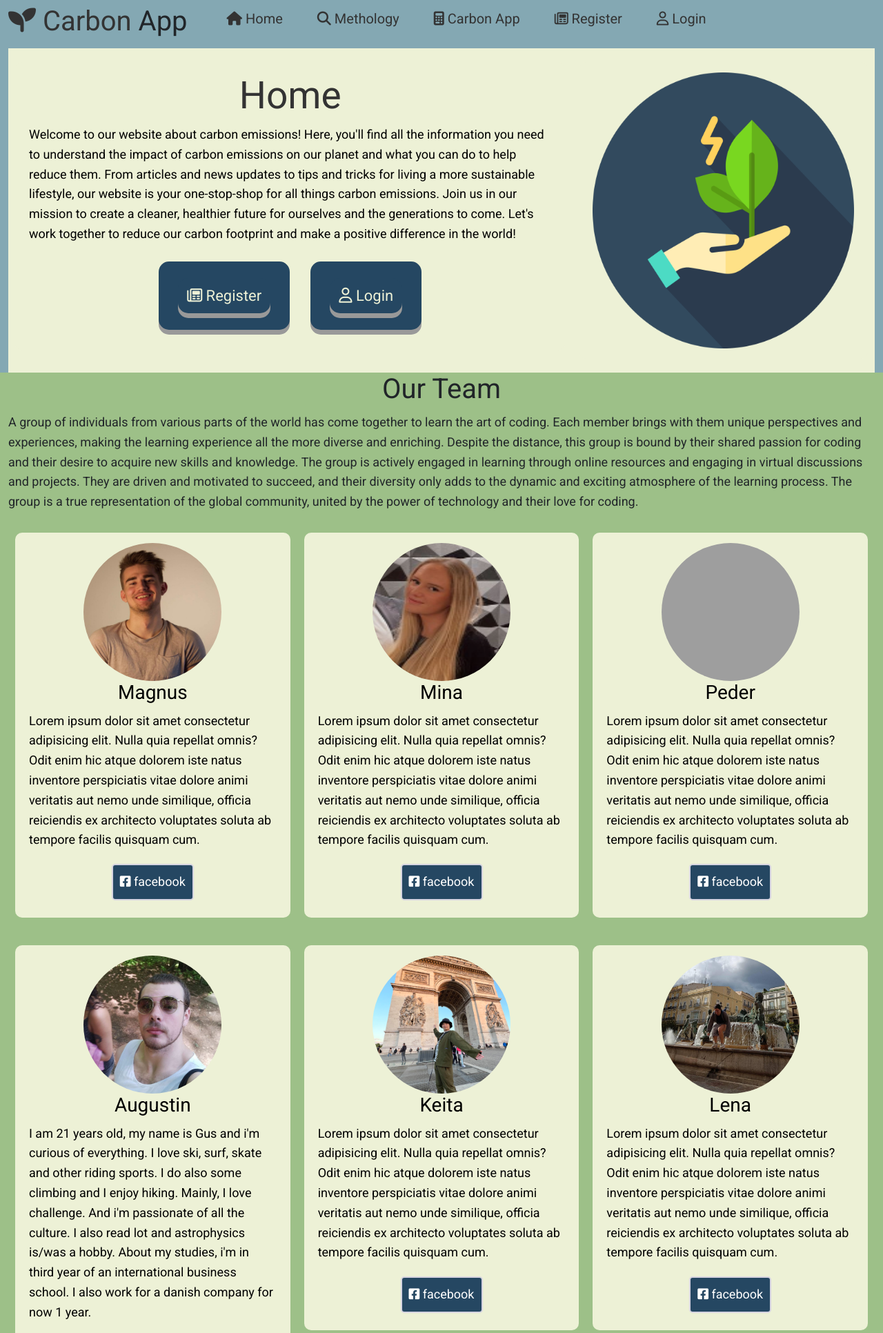
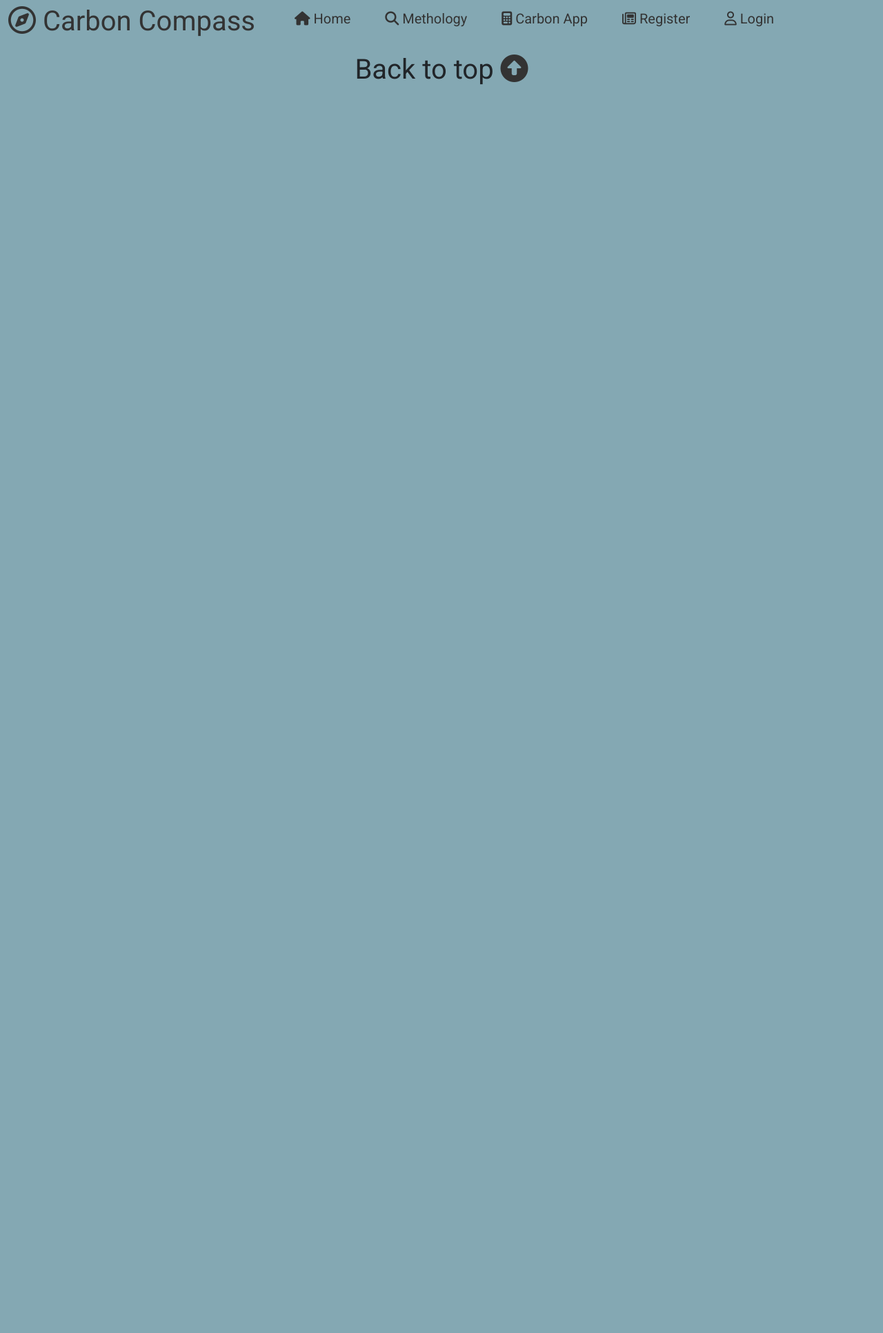
Before and after one commit to PederEP/Carbon_App, a Flask app: page / in a window 1280 px wide. Shown: the top 1932 px of the page at 69% size. After the commit the page ends 123 px from the top, so only its background shows below. Run offline with Flask 2, Linux system fonts and the light colour scheme; some libraries are stand-ins or nearby versions; grey boxes are pictures that could not be loaded.

Commit message:
Update home.html

```diff
--- a/capp/templates/home.html
+++ b/capp/templates/home.html
@@ -1,158 +1,113 @@
-{% extends "layout.html" %}
-{% block content %}
+<!DOCTYPE html>
+<html>
+    <head>
+      <!-- Font Awesome code -->
+      <link rel="stylesheet" href="https://cdnjs.cloudflare.com/ajax/libs/font-awesome/6.2.1/css/all.min.css" integrity="sha512-MV7K8+y+gLIBoVD59lQIYicR65iaqukzvf/nwasF0nqhPay5w/9lJmVM2hMDcnK1OnMGCdVK+iQrJ7lzPJQd1w==" crossorigin="anonymous" referrerpolicy="no-referrer" />
 
-<!-- Header -->
-<section class="section_header_home">
-  <div class="container">
+      <!--Import the Bootstrap CSS file:-->
+      <link
+      href="https://cdn.jsdelivr.net/npm/bootstrap@5.0.1/dist/css/bootstrap.min.css"
+      rel="stylesheet"
+      integrity="sha384-+0n0xVW2eSR5OomGNYDnhzAbDsOXxcvSN1TPprVMTNDbiYZCxYbOOl7+AMvyTG2x"
+      crossorigin="anonymous"
+      />
+      <link
+        rel="stylesheet"
+        href="https://cdn.jsdelivr.net/npm/bootstrap-icons@1.3.0/font/bootstrap-icons.css"
+      />
 
-    <div class="header_home">
-      <div class="box">
-        {% with messages = get_flashed_messages(with_categories=true) %}
-            {% if messages %}
-                {% for category, message in messages %}
-                    <div class="alert alert-{{ category }}">
-                        {{ message }}
-                    </div>
-                {% endfor %}
-            {% endif %}
-        {% endwith %}
-        <h1 style="font-size:55px;"><span class="text-logo"> Home</span></h1>
-        <p style="text-align:left;">
-          Welcome to our website about carbon emissions! Here, you'll find all the information you need to understand the impact of carbon emissions on our planet and what you can do to help reduce them. From articles and news updates to tips and tricks for living a more sustainable lifestyle, our website is your one-stop-shop for all things carbon emissions. Join us in our mission to create a cleaner, healthier future for ourselves and the generations to come. Let's work together to reduce our carbon footprint and make a positive difference in the world!        </p>
-        <div class="container_buttons_links_header_home">
-          <div class="btn">
-              <a href="{{url_for('users.register')}}" class="btn btn-primary btn-lg mr-2", style="background-color:#254762;"><i class="fa-regular fa-newspaper"></i> Register</a>
+      <!-- Matjax -->
+      <script src="https://polyfill.io/v3/polyfill.min.js?features=es6"></script>
+      <script id="MathJax-script" async src="https://cdn.jsdelivr.net/npm/mathjax@3/es5/tex-mml-chtml.js"></script>
+
+
+      <!-- CSS code -->
+      <link rel="stylesheet" type="text/css" href="{{ url_for('static', filename='layout.css') }}">
+      <link rel="stylesheet" type="text/css" href="{{ url_for('static', filename='home.css') }}">
+      <link rel="stylesheet" type="text/css" href="{{ url_for('static', filename='methodology.css') }}">
+      <link rel="stylesheet" type="text/css" href="{{ url_for('static', filename='carbon_app.css') }}">
+
+      <!-- Global CSS for define color and adopt it for all part of App -->
+      <style>
+        /* If you want to use colors write like this -> background-color: var(--main-bg-color); */
+        :root{
+          --main-background-color: #edf1d6;
+          --second-background-color: #9dc088;
+          --main-primary-color: #f7bd4e;
+          --main-header-color: #84a8b3;
+          --main-spare-color: #254762;
+          --main-text-color: #40513B;
+        }
+      </style>
+
+      <!-- To activate media queries in devices -->
+      <meta name="viewport" content="user-scalable=yes, width=device-width, initial-scale=1">
+
+        {% if title %}
+            <title>{{ title }}</title>
+        {% else %}
+            <title>home</title>
+        {% endif %}
+
+    </head>
+    <body>
+        <section class="section_carbon_app_navbar">
+          <div class="container">
+            <div class="carbon_app_navbar">
+              <h1 class="logo">
+                <span class="text-logo"><i class="fa-regular fa-compass"></i> Carbon Compass</span>
+              </h1>
+              <nav>
+                <ul>
+                    </li>
+                    <li>
+                        <a href="{{url_for('home.home_home')}}"><i class="fa-solid fa-house"></i> Home</a>
+                    </li>
+                    <li>
+                        <a href="{{url_for('methodology.methodology_home')}}"><i class="fa-solid fa-magnifying-glass"></i> Methology</a>
+                    </li>
+                    <li>
+                        <a href="{{url_for('carbon_app.carbon_app_home')}}"><i class="fa-solid fa-calculator"></i> Carbon App</a>
+                    </li>
+                    <li>
+                      <a href="{{url_for('users.register')}}"><i class="fa-regular fa-newspaper"></i> Register</a>
+                    </li>
+                    <li>
+                      <a href="{{url_for('users.login')}}"><i class="fa-regular fa-user"></i> Login</a>
+                </ul>
+              </nav>
+            </div>
           </div>
-          <div class="btn">
-              <a href="{{url_for('users.login')}}" class="btn btn-primary btn-lg mr-2", style="background-color:#254762;"> <i class="fa-regular fa-user"></i> Login</a>
+        </section>
+
+        {% block content %} {% endblock %}
+
+        <section class="section_footer">
+          <div class="container">
+            <div class="footer">
+              <h1>
+                Back to top
+                <a href="#">
+                  <i class="fa-solid fa-circle-up" style="color: #333"></i>
+                </a>
+              </h1>
+            </div>
           </div>
-        </div>
-      </div>
-      <div class="box">
-        <img
-          src="{{url_for('static', filename='icons/save-energy-svgrepo-com.png')}}"
-          width="280"
-          height="400"
-          alt=""/>
-      </div>
-    </div>
+        </section>
 
-  </div>
-</section>
+        <!-- Bootstrap -->
+        <!-- Question Accordion -->
+        <script
+          src="https://cdn.jsdelivr.net/npm/bootstrap@5.0.1/dist/js/bootstrap.bundle.min.js"
+          integrity="sha384-gtEjrD/SeCtmISkJkNUaaKMoLD0//ElJ19smozuHV6z3Iehds+3Ulb9Bn9Plx0x4"
+          crossorigin="anonymous"
+        ></script>
 
-<!-- Developers -->
-<section class="section_developers">
-  <div class="container">
+        <!-- Optional JavaScript -->
+        <!-- jQuery first, then Popper.js, then Bootstrap JS -->
+        <script src="https://code.jquery.com/jquery-3.3.1.slim.min.js" integrity="sha384-q8i/X+965DzO0rT7abK41JStQIAqVgRVzpbzo5smXKp4YfRvH+8abtTE1Pi6jizo" crossorigin="anonymous"></script>
+        <script src="https://cdnjs.cloudflare.com/ajax/libs/popper.js/1.14.7/umd/popper.min.js" integrity="sha384-UO2eT0CpHqdSJQ6hJty5KVphtPhzWj9WO1clHTMGa3JDZwrnQq4sF86dIHNDz0W1" crossorigin="anonymous"></script>
+        <script src="https://stackpath.bootstrapcdn.com/bootstrap/4.3.1/js/bootstrap.min.js" integrity="sha384-JjSmVgyd0p3pXB1rRibZUAYoIIy6OrQ6VrjIEaFf/nJGzIxFDsf4x0xIM+B07jRM" crossorigin="anonymous"></script>
 
-    <div class="developers" style="display:block;">
-      <h1 style="text-align:center;"> Our Team</h1>
-      <p>
-        A group of individuals from various parts of the world has come together to learn the art of coding. Each member brings with them unique perspectives and experiences, making the learning experience all the more diverse and enriching. Despite the distance, this group is bound by their shared passion for coding and their desire to acquire new skills and knowledge. The group is actively engaged in learning through online resources and engaging in virtual discussions and projects. They are driven and motivated to succeed, and their diversity only adds to the dynamic and exciting atmosphere of the learning process. The group is a true representation of the global community, united by the power of technology and their love for coding.
-      </p>
-    </div>
-
-    <div class="developers">
-        <div class="box">
-          <img
-          src="{{url_for('static', filename='icons/magnus.jpg')}}"
-          width="200"
-          height="200"
-          alt=""style="border-radius: 50%; width:200px;">
-          <h3>Magnus</h3>
-          <p>  Lorem ipsum dolor sit amet consectetur adipisicing elit. Nulla quia repellat omnis? Odit enim hic atque dolorem iste natus inventore perspiciatis vitae dolore animi veritatis aut nemo unde similique, officia reiciendis ex architecto voluptates soluta ab tempore facilis quisquam cum.
-          </p>
-          <div class="section_container_buttons_developers">
-            <a class="btn_developers" href="https://www.linkedin.com/feed/"  target="_blank"><i class="fa-brands fa-square-facebook"></i> facebook</a>
-          </div>
-        </div>
-        <div class="box">
-          <img
-          src="{{url_for('static', filename='icons/mina.png')}}"
-          width="200"
-          height="200"
-          alt=""style="border-radius: 50%; width:200px;">
-          <h3>Mina</h3>
-          <p>  Lorem ipsum dolor sit amet consectetur adipisicing elit. Nulla quia repellat omnis? Odit enim hic atque dolorem iste natus inventore perspiciatis vitae dolore animi veritatis aut nemo unde similique, officia reiciendis ex architecto voluptates soluta ab tempore facilis quisquam cum.
-          </p>
-          <div class="section_container_buttons_developers">
-            <a class="btn_developers" href="https://www.facebook.com/profile.php?id=100009930134831"  target="_blank"><i class="fa-brands fa-square-facebook"></i> facebook</a>
-          </div>
-        </div>
-        <div class="box">
-          <img
-          src="{{url_for('static', filename='icons/peder.jpg')}}"
-          width="200"
-          height="200"
-          alt=""style="border-radius: 50%; width:200px;">
-          <h3>Peder</h3>
-          <p>  Lorem ipsum dolor sit amet consectetur adipisicing elit. Nulla quia repellat omnis? Odit enim hic atque dolorem iste natus inventore perspiciatis vitae dolore animi veritatis aut nemo unde similique, officia reiciendis ex architecto voluptates soluta ab tempore facilis quisquam cum.
-          </p>
-          <div class="section_container_buttons_developers">
-            <a class="btn_developers" href="https://www.facebook.com/pedereugen.porsvik"  target="_blank"><i class="fa-brands fa-square-facebook"></i> facebook</a>
-          </div>
-        </div>
-    </div>
-
-    <div class="developers">
-      <div class="box">
-        <img
-        src="{{url_for('static', filename='icons/augustin.jpg')}}"
-        width="200"
-        height="200"
-        alt=""style="border-radius: 50%; width:200px;">
-        <h3>Augustin</h3>
-        <p>
-          I am 21 years old, my name is Gus and i'm curious of everything. I love ski, surf, skate and other riding sports. I do also some climbing and I enjoy hiking. Mainly, I love challenge. And i'm passionate of all the culture. I also read lot and astrophysics is/was a hobby. About my studies, i'm in third year of an international business school. I also work for a danish company for now 1 year.
-        </p>
-        <div class="section_container_buttons_developers">
-          <a class="btn_developers" href="https://www.facebook.com/profile.php?id=100011507229588"  target="_blank"><i class="fa-brands fa-square-facebook"></i> facebook</a>
-        </div>
-      </div>
-      <div class="box">
-        <img
-        src="{{url_for('static', filename='icons/keita.jpg')}}"
-        width="200"
-        height="200"
-        alt=""style="border-radius: 50%; width:200px;">
-        <h3>Keita</h3>
-        <p>  Lorem ipsum dolor sit amet consectetur adipisicing elit. Nulla quia repellat omnis? Odit enim hic atque dolorem iste natus inventore perspiciatis vitae dolore animi veritatis aut nemo unde similique, officia reiciendis ex architecto voluptates soluta ab tempore facilis quisquam cum.
-        </p>
-        <div class="section_container_buttons_developers">
-          <a class="btn_developers" href="https://www.facebook.com/keita.ueda.315"  target="_blank"><i class="fa-brands fa-square-facebook"></i> facebook</a>
-        </div>
-      </div>
-      <div class="box">
-        <img
-        src="{{url_for('static', filename='icons/lena.jpg')}}"
-        width="200"
-        height="200"
-        alt=""style="border-radius: 50%; width:200px;">
-        <h3>Lena</h3>
-        <p>  Lorem ipsum dolor sit amet consectetur adipisicing elit. Nulla quia repellat omnis? Odit enim hic atque dolorem iste natus inventore perspiciatis vitae dolore animi veritatis aut nemo unde similique, officia reiciendis ex architecto voluptates soluta ab tempore facilis quisquam cum.
-        </p>
-        <div class="section_container_buttons_developers">
-          <a class="btn_developers" href="https://www.facebook.com/lena.maes.733"  target="_blank"><i class="fa-brands fa-square-facebook"></i> facebook</a>
-        </div>
-      </div>
-  </div>
-  <div class="developers">
-    <div class="box">
-      <img
-      src="{{url_for('static', filename='icons/brock.png')}}"
-      width="200"
-      height="200"
-      alt=""style="border-radius: 50%; width:200px;">
-      <h3>Brock</h3>
-      <p>  Lorem ipsum dolor sit amet consectetur adipisicing elit. Nulla quia repellat omnis? Odit enim hic atque dolorem iste natus inventore perspiciatis vitae dolore animi veritatis aut nemo unde similique, officia reiciendis ex architecto voluptates soluta ab tempore facilis quisquam cum.
-      </p>
-      <div class="section_container_buttons_developers">
-        <a class="btn_developers" href="https://www.facebook.com/profile.php?id=100084370098603"  target="_blank"><i class="fa-brands fa-square-facebook"></i> facebook</a>
-      </div>
-    </div>
-    <div class="box">
-    </div>
-    <div class="box">
-  </div>
-</section>
-
-{% endblock content %}
+    </body>
+</html>
```
